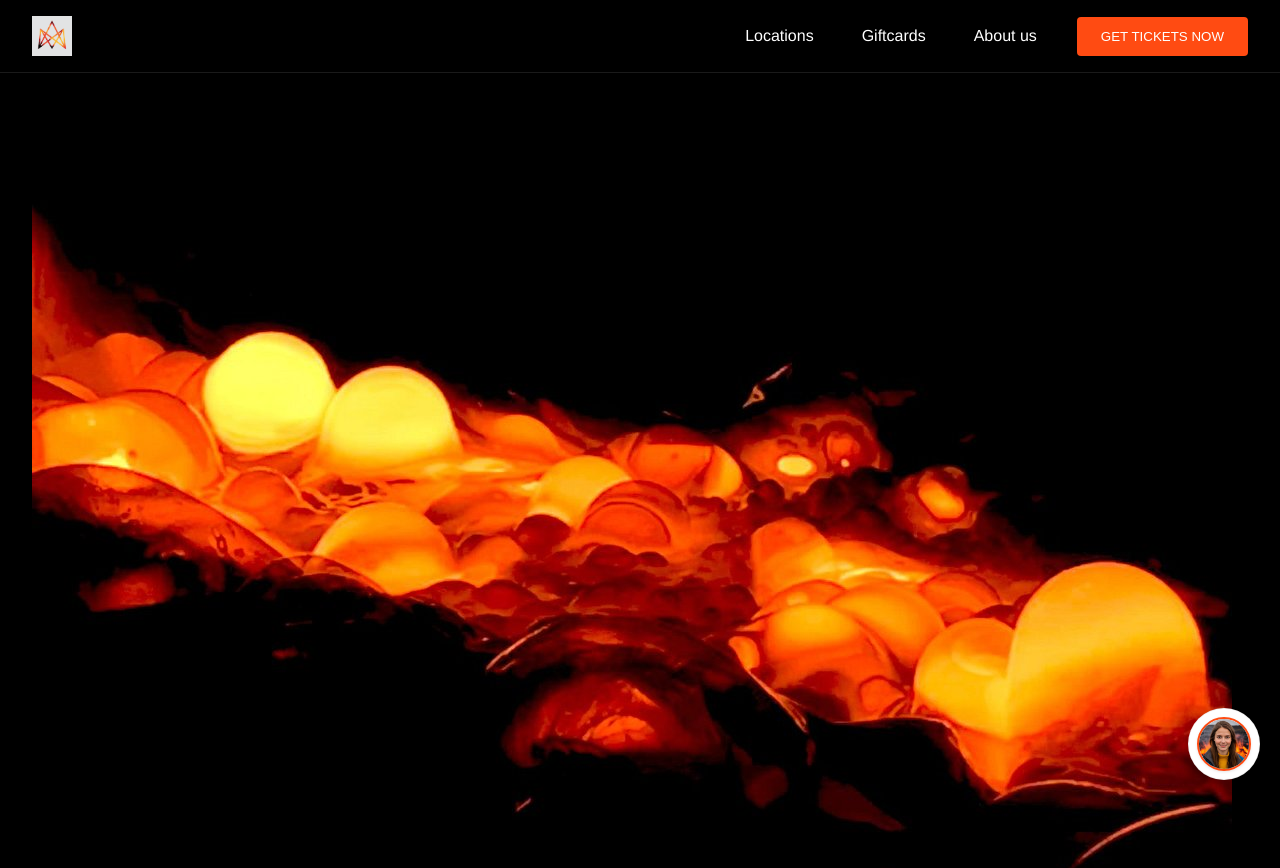
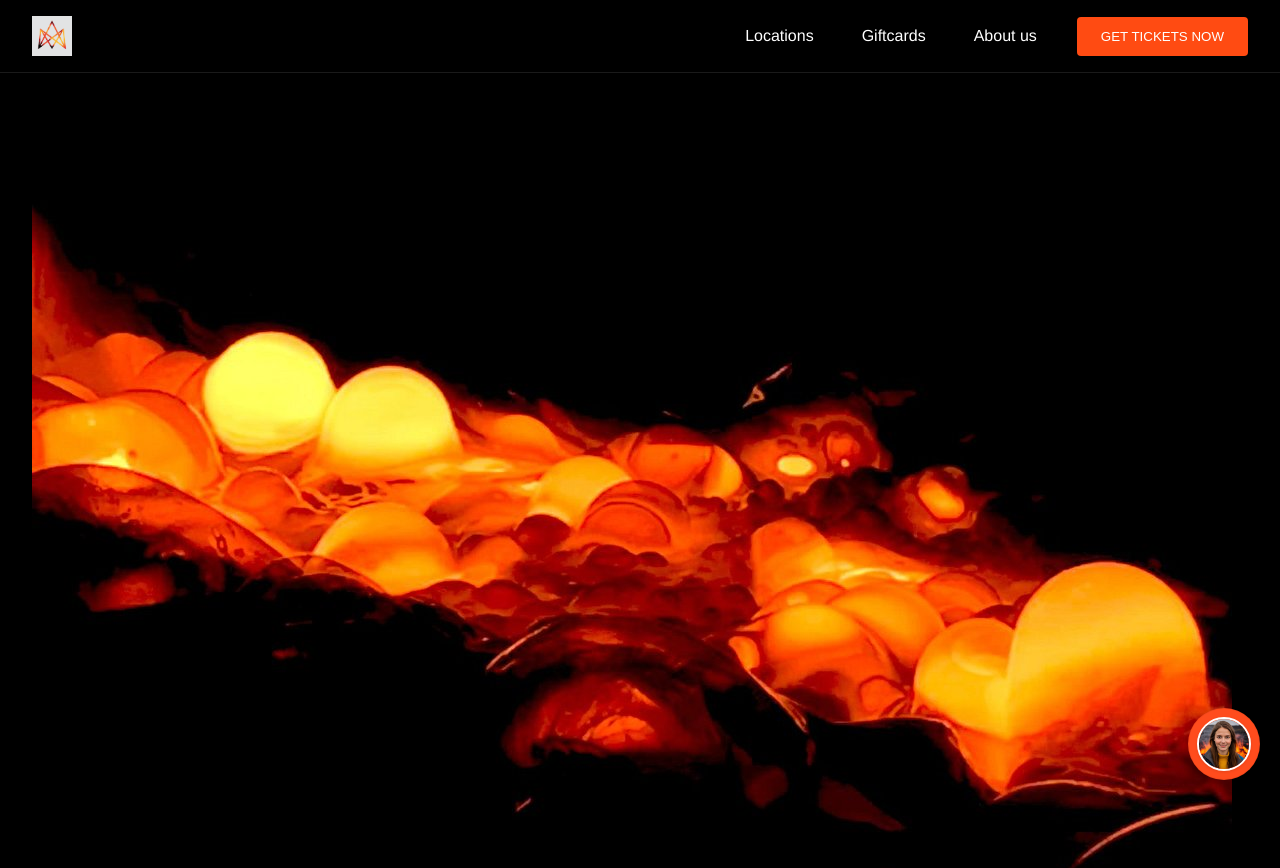
Before and after one commit to SveinnSSR/lavashow-chat-demo, a React (Create React App) app: page / in a window 1280 px wide. Shown: the top 868 px of the page. Built offline with nearby package versions, Linux system fonts and the light colour scheme.

Commit message:
Updated White themed ChatWidget

```diff
--- a/src/components/ChatWidget.jsx
+++ b/src/components/ChatWidget.jsx
@@ -20,6 +20,9 @@ const ChatWidget = ({
     const [sessionId, setSessionId] = useState('');
     // Add window width tracking for responsive design
     const [windowWidth, setWindowWidth] = useState(typeof window !== 'undefined' ? window.innerWidth : 1200);
+
+    // Lava Show exact brand color
+    const brandOrange = '#FF4C1D';
 
     // Initialize session ID on component mount
     useEffect(() => {
@@ -132,7 +135,7 @@ const ChatWidget = ({
             width: isMinimized ? (windowWidth <= 768 ? '60px' : '70px') : '400px',
             height: isMinimized ? (windowWidth <= 768 ? '60px' : '70px') : 'auto',
             maxHeight: isMinimized ? 'auto' : 'calc(100vh - 40px)',
-            backgroundColor: isMinimized ? '#FFFFFF' : '#FFFFFF', // White theme
+            backgroundColor: isMinimized ? brandOrange : '#FFFFFF', // Orange when minimized, white when expanded
             borderRadius: isMinimized ? '50%' : '16px',
             boxShadow: '0 4px 20px rgba(0, 0, 0, 0.15)',
             border: '1px solid rgba(0, 0, 0, 0.05)',
@@ -151,16 +154,17 @@ const ChatWidget = ({
                     padding: isMinimized ? '0' : '20px 16px',
                     display: 'flex',
                     alignItems: 'center',
-                    justifyContent: isMinimized ? 'center' : 'flex-start',
+                    justifyContent: isMinimized ? 'center' : 'center',
                     cursor: 'pointer',
                     gap: '12px',
-                    backgroundColor: '#FFFFFF', // White header
+                    backgroundColor: isMinimized ? brandOrange : '#FFFFFF', // Match minimized color to brand orange
                     width: '100%',
                     height: isMinimized ? '100%' : 'auto',
                     boxSizing: 'border-box',
-                    flexDirection: isMinimized ? 'row' : 'column',
+                    flexDirection: 'column',
                     boxShadow: '0 2px 4px rgba(0, 0, 0, 0.05)',
-                    borderBottom: isMinimized ? 'none' : '1px solid rgba(0, 0, 0, 0.1)'
+                    borderBottom: isMinimized ? 'none' : '1px solid rgba(0, 0, 0, 0.1)',
+                    position: 'relative'
                 }}
             >
                 <img
@@ -172,7 +176,7 @@ const ChatWidget = ({
                         borderRadius: '50%',
                         objectFit: 'cover',
                         boxShadow: isMinimized ? '0 1px 3px rgba(0, 0, 0, 0.1)' : '0 2px 4px rgba(0, 0, 0, 0.1)',
-                        border: isMinimized ? '2px solid #FF4B12' : '2px solid #FF4B12' // Orange border
+                        border: isMinimized ? '2px solid white' : `2px solid ${brandOrange}` // White border when minimized, orange when expanded
                     }}
                 />
                 {!isMinimized && (
@@ -180,7 +184,8 @@ const ChatWidget = ({
                         display: 'flex',
                         flexDirection: 'column',
                         alignItems: 'center',
-                        gap: '4px'
+                        gap: '4px',
+                        marginTop: '4px'
                     }}>
                         <span style={{
                             color: '#333333', // Dark text for contrast
@@ -190,7 +195,7 @@ const ChatWidget = ({
                             Tinna
                         </span>
                         <span style={{
-                            color: '#FF4B12', // Orange for brand identity
+                            color: brandOrange, // Orange for brand identity
                             fontSize: '14px',
                             fontWeight: '500'
                         }}>
@@ -243,8 +248,7 @@ const ChatWidget = ({
                                             borderRadius: '50%',
                                             marginTop: '4px',
                                             boxShadow: '0 2px 4px rgba(0,0,0,0.1)',
-                                            objectFit: 'cover',
-                                            border: '1px solid #FF4B12' // Subtle orange border
+                                            objectFit: 'cover'
                                         }}
                                     />
                                 )}
@@ -252,7 +256,7 @@ const ChatWidget = ({
                                     maxWidth: '70%',
                                     padding: '12px 16px',
                                     borderRadius: '16px',
-                                    backgroundColor: msg.type === 'user' ? '#FF4B12' : '#f0f0f0',
+                                    backgroundColor: msg.type === 'user' ? brandOrange : '#f0f0f0',
                                     color: msg.type === 'user' ? 'white' : '#333333',
                                     fontSize: '14px',
                                     lineHeight: '1.5',
@@ -299,12 +303,13 @@ const ChatWidget = ({
                             fontSize: '14px',
                             boxShadow: '0 1px 3px rgba(0, 0, 0, 0.05)',
                         }}
+                        className="chat-input"
                     />
                     <button
                         onClick={handleSend}
                         disabled={isTyping}
                         style={{
-                            backgroundColor: isTyping ? '#a0a0a0' : '#FF4B12',
+                            backgroundColor: isTyping ? '#a0a0a0' : brandOrange,
                             color: 'white',
                             border: 'none',
                             padding: '8px 20px',
@@ -316,6 +321,7 @@ const ChatWidget = ({
                             opacity: isTyping ? 0.7 : 1,
                             transition: 'all 0.3s ease'
                         }}
+                        className="send-button"
                     >
                         {language === 'en' ? 'Send' : 'Senda'}
                     </button>
@@ -358,6 +364,18 @@ const ChatWidget = ({
                     animation-delay: 0.4s;
                 }
 
+                .chat-input:focus {
+                    border-color: ${brandOrange};
+                    box-shadow: 0 0 0 2px rgba(255, 76, 29, 0.1);
+                    background-color: white;
+                }
+
+                .send-button:hover {
+                    background-color: #E63E00;
+                    transform: translateY(-2px);
+                    box-shadow: 0 4px 8px rgba(255, 76, 29, 0.3);
+                }
+
                 @media (max-width: 768px) {
                     input,
                     button {
```
Also changed, not shown: src/styles/globals.css (+4 -4 lines).
